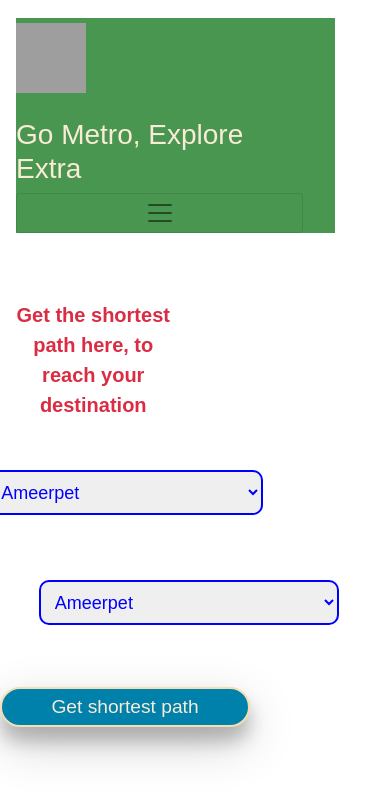
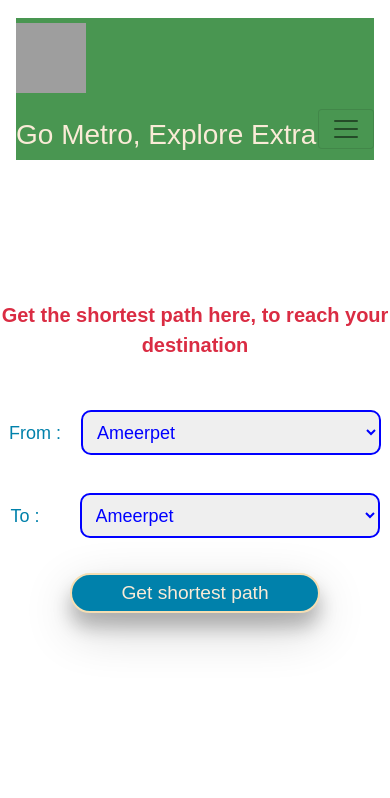
Before and after one commit to veena1232/Metro-project, a React (Create React App) app: page /sdistance in a window 390 px wide. Shown: the top 798 px of the page. Built offline with nearby package versions, Linux system fonts and the light colour scheme; grey boxes are pictures that could not be loaded; a web font is replaced by a local one.

Commit message:
width set

```diff
--- a/src/styles/sdistancestyles.css
+++ b/src/styles/sdistancestyles.css
@@ -3,9 +3,6 @@
 }
 
 @media (max-width:640px){
-  *{
-    width: 90%;
-  }
   .first-div{
     margin-top: 300px;
   }
```
